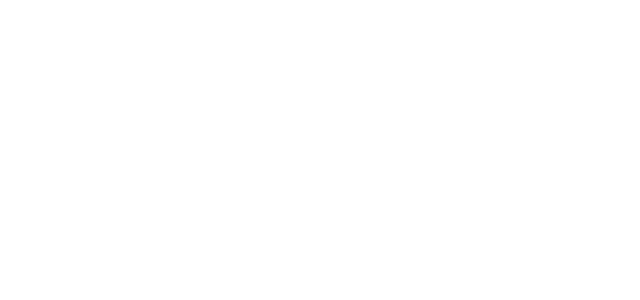
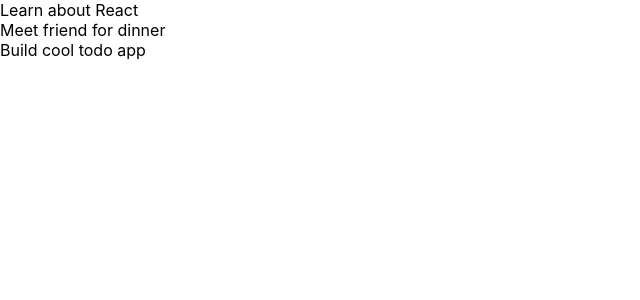
Before and after one commit to leedoughty/react-todo-list, a React (Create React App) app: page / in a window 1280 px wide. Shown: the top 300 px of the page, without its empty margins (0-640 px from the left). Built offline with nearby package versions, Linux system fonts and the light colour scheme.

Commit message:
Add todo function

```diff
--- a/src/App.js
+++ b/src/App.js
@@ -1,4 +1,12 @@
 import React, { useState } from 'react';
+
+function Todo({ todo, index }) {
+  return(
+    <div className="todo">
+      { todo.text }
+    </div>
+  )
+}
 
 function App() {
   const [todos, setTodos] = useState([
@@ -19,6 +27,9 @@
   return (
     <div className="app">
       <div className="todo-list">
+        {todos.map((todo, index) => (
+          <Todo key={index} index={index} todo={todo}/>
+        ))}
       </div>
     </div>
   )
```
